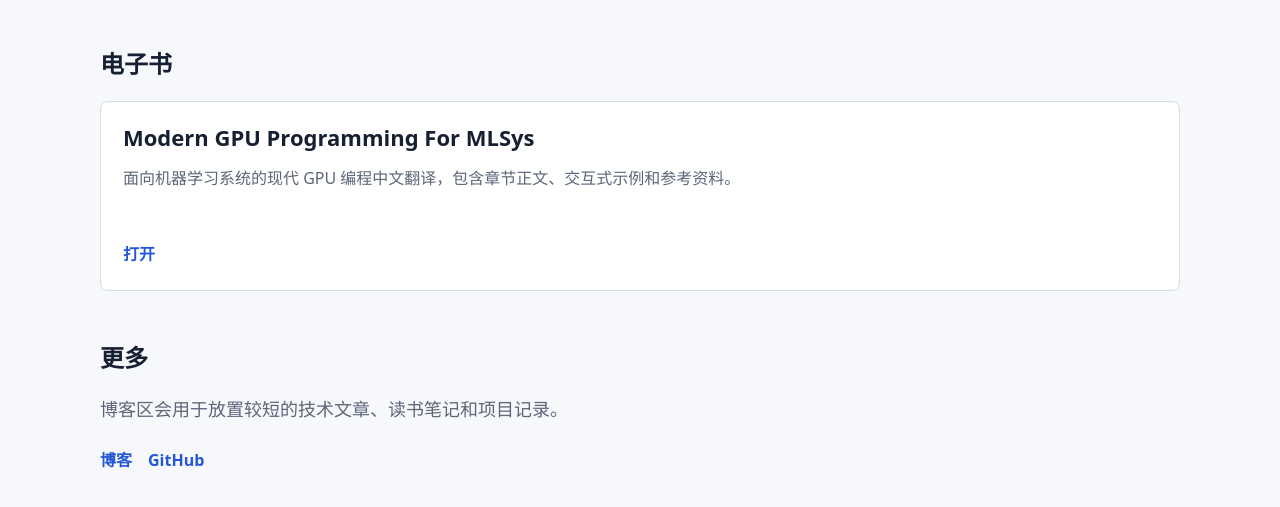
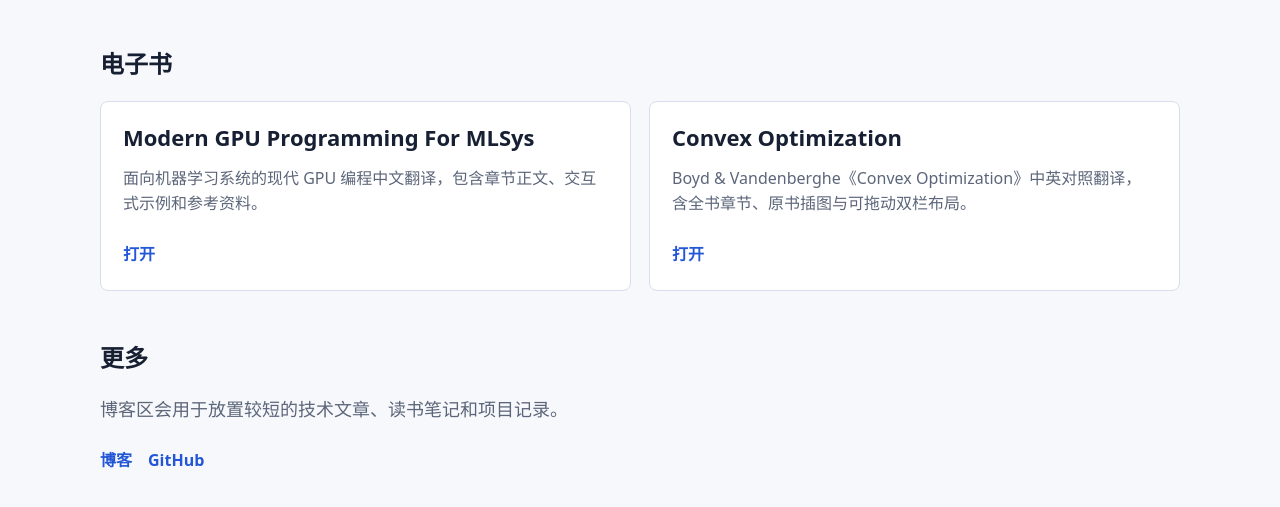
Before and after one commit to yuancaoyaoHW/yuancaoyaohw.github.io, an Astro site: page / in a window 1280 px wide. Shown: the part 169-676 px from the top of the page. Built offline with nearby package versions, Linux system fonts and the light colour scheme; Astro itself is replaced by a stand-in of ours.

Commit message:
Add Convex Optimization book card to homepage

```diff
--- a/src/pages/index.astro
+++ b/src/pages/index.astro
@@ -4,6 +4,11 @@
     title: 'Modern GPU Programming For MLSys',
     href: '/books/modern-gpu-programming-for-mlsys/',
     description: '面向机器学习系统的现代 GPU 编程中文翻译，包含章节正文、交互式示例和参考资料。',
+  },
+  {
+    title: 'Convex Optimization',
+    href: 'https://yuancaoyaohw.github.io/Convex-Optimization/',
+    description: 'Boyd & Vandenberghe《Convex Optimization》中英对照翻译，含全书章节、原书插图与可拖动双栏布局。',
   },
 ];
 ---
```
